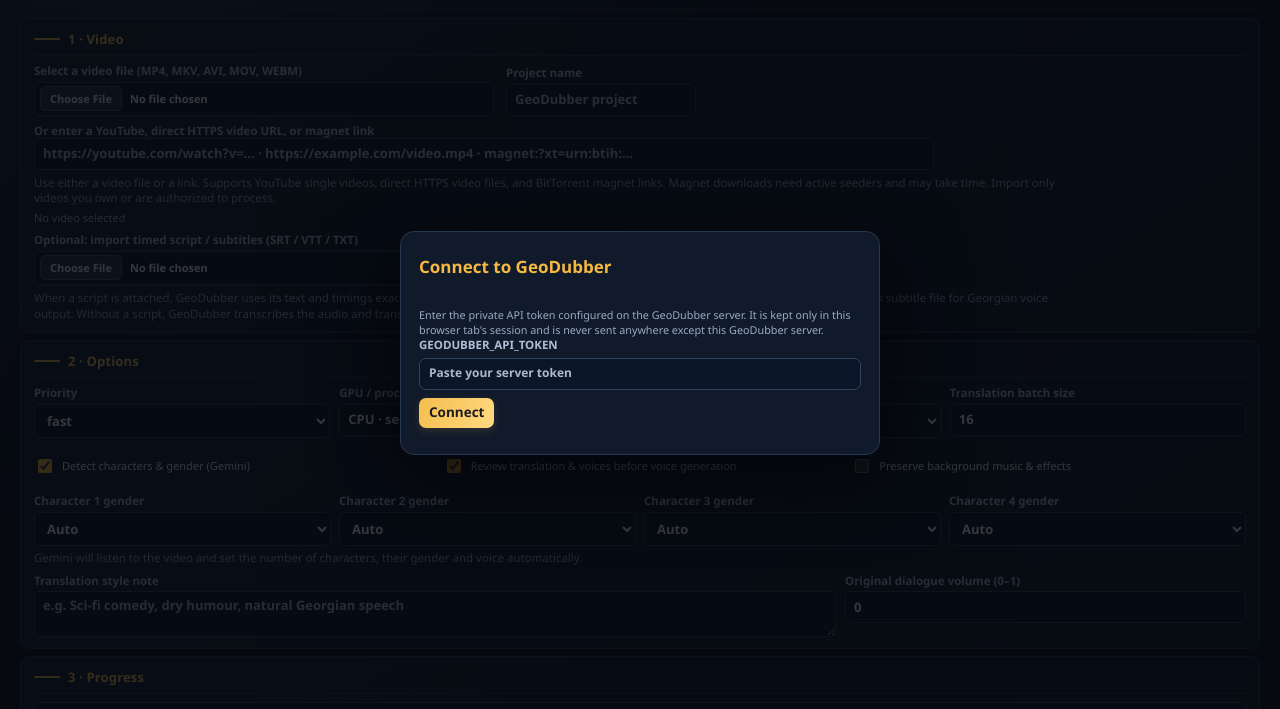
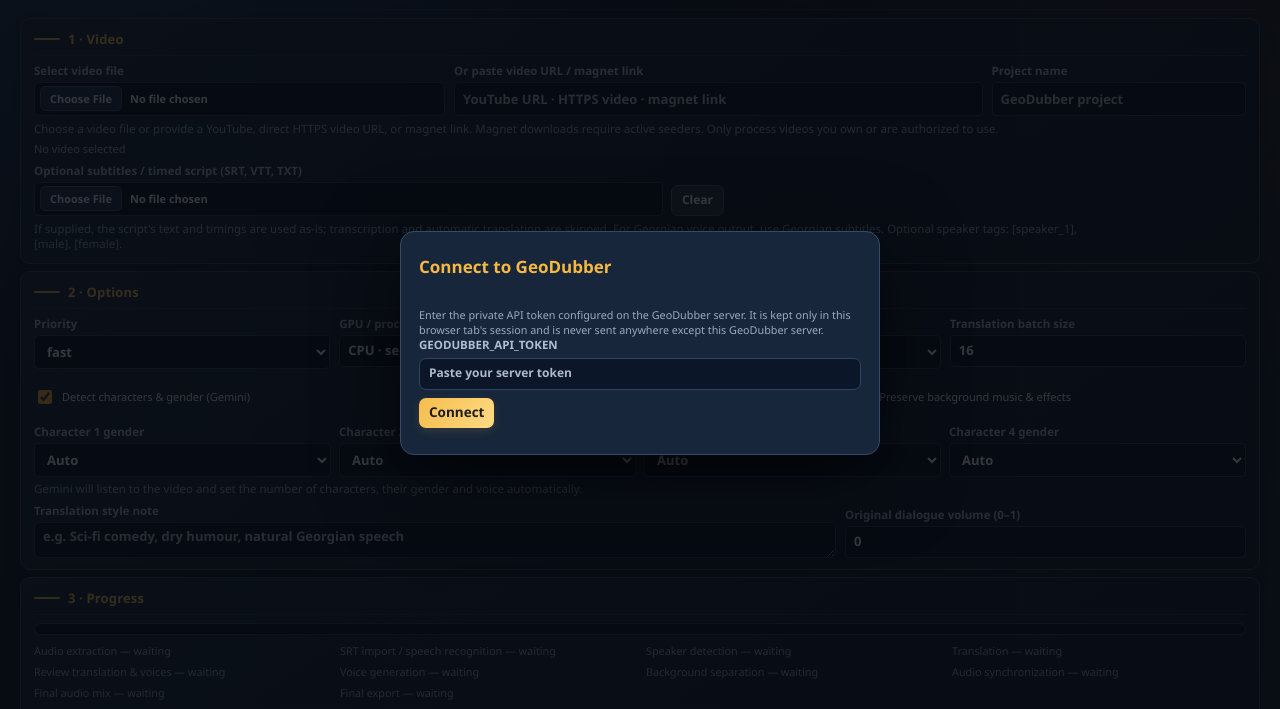
Before and after one commit to misho6344/geo_dubber, a plain HTML site: page web/index.html in a window 1280 px wide. Shown: the part 57-766 px from the top of the page. Drawn offline with Linux system fonts and the light colour scheme; no server answers.

Commit message:
Integrate video URL picker and tighten script and style fields

```diff
--- a/web/index.html
+++ b/web/index.html
@@ -197,6 +197,44 @@ button:disabled{transform:none}
  .topbar{gap:7px}.topbar .toolbar{width:100%}
 }
 
+
+/* Focused layout refinements: unified source picker and shorter inputs */
+:root{--bg:#111b2c;--panel:#17263b;--panel2:#20334e;--border:#344b68;--field:#101d30}
+body{
+ background:
+  radial-gradient(ellipse at 8% 5%,rgba(59,105,155,.34),transparent 36%),
+  radial-gradient(ellipse at 92% 18%,rgba(138,91,42,.19),transparent 32%),
+  radial-gradient(ellipse at 55% 100%,rgba(43,87,111,.22),transparent 42%),
+  linear-gradient(135deg,#142238 0%,#101a2b 48%,#1a2435 100%);
+ background-attachment:fixed;
+}
+.card{background:linear-gradient(145deg,rgba(29,46,69,.97),rgba(20,33,52,.97));border-color:#354c69}
+.video-input-grid{
+ display:grid;grid-template-columns:minmax(210px,1.05fr) minmax(260px,1.35fr) minmax(150px,.65fr);
+ gap:9px;align-items:end
+}
+.video-input-grid label{min-width:0}
+.video-input-grid input{height:34px;min-height:34px}
+.video-input-grid input[type=file]{padding:3px 5px;font-size:11px}
+.video-input-grid input[type=file]::file-selector-button{height:25px;margin-right:7px;padding:3px 8px;border:1px solid #526987;border-radius:5px;background:#2b4260;color:#f3f7ff;font:600 11px "Segoe UI",Arial,sans-serif}
+.script-import-row{display:flex;align-items:end;gap:8px;margin-top:8px;max-width:690px}
+.script-import-row label{flex:1;min-width:0}
+.script-import-row input[type=file]{height:31px;min-height:31px;padding:2px 5px;font-size:10.8px}
+.script-import-row input[type=file]::file-selector-button{height:23px;margin-right:7px;padding:2px 7px;border:1px solid #526987;border-radius:5px;background:#2b4260;color:#f3f7ff;font:600 10.5px "Segoe UI",Arial,sans-serif}
+.script-import-row button{height:31px;min-height:31px;padding:4px 10px}
+.script-hint{max-width:900px;margin-top:3px;font-size:10.5px}
+#translationStyleNote{min-height:34px!important;height:36px;max-height:52px;resize:vertical;padding:6px 8px}
+.shell>section.card:nth-of-type(2) .grid.two{align-items:end}
+@media(max-width:820px){
+ .video-input-grid{grid-template-columns:repeat(2,minmax(0,1fr))}
+ .video-input-grid .project-name-field{grid-column:1/-1;max-width:260px}
+}
+@media(max-width:560px){
+ .video-input-grid{grid-template-columns:1fr}
+ .video-input-grid .project-name-field{grid-column:auto;max-width:none}
+ .script-import-row{max-width:none}
+}
+
 </style>
 </head>
 <body>
@@ -212,26 +250,26 @@ button:disabled{transform:none}
 
 <section class="card">
   <h2>1 · Video</h2>
-  <div class="row stack">
-    <label class="grow">Select a video file (MP4, MKV, AVI, MOV, WEBM)
+  <div class="video-input-grid">
+    <label>Select video file
       <input type="file" id="videoFile" accept=".mp4,.mkv,.avi,.mov,.webm,video/*">
     </label>
-    <label style="width:190px">Project name
+    <label>Or paste video URL / magnet link
+      <input type="url" id="sourceUrl" maxlength="4096" placeholder="YouTube URL · HTTPS video · magnet link">
+    </label>
+    <label class="project-name-field">Project name
       <input id="projectName" maxlength="100" placeholder="GeoDubber project">
     </label>
   </div>
-  <label class="grow" style="display:block;margin-top:12px">Or enter a YouTube, direct HTTPS video URL, or magnet link
-    <input type="url" id="sourceUrl" maxlength="4096" placeholder="https://youtube.com/watch?v=... · https://example.com/video.mp4 · magnet:?xt=urn:btih:...">
-  </label>
-  <p class="hint">Use either a video file or a link. Supports YouTube single videos, direct HTTPS video files, and BitTorrent magnet links. Magnet downloads need active seeders and may take time. Import only videos you own or are authorized to process.</p>
+  <p class="hint">Choose a video file or provide a YouTube, direct HTTPS video URL, or magnet link. Magnet downloads require active seeders. Only process videos you own or are authorized to use.</p>
   <div class="filemeta" id="videoMeta">No video selected</div>
-  <div class="row stack" style="margin-top:12px">
-    <label class="grow">Optional: import timed script / subtitles (SRT / VTT / TXT)
+  <div class="script-import-row">
+    <label>Optional subtitles / timed script (SRT, VTT, TXT)
       <input type="file" id="scriptFile" accept=".srt,.vtt,.txt">
     </label>
     <button id="clearScript" type="button">Clear</button>
   </div>
-  <p class="hint">When a script is attached, GeoDubber uses its text and timings exactly as supplied: audio transcription and automatic translation are skipped. Use a Georgian subtitle file for Georgian voice output. Without a script, GeoDubber transcribes the audio and translates it into Georgian. Optional speaker tags: [speaker_1], [male], [female].</p>
+  <p class="hint script-hint">If supplied, the script's text and timings are used as-is; transcription and automatic translation are skipped. For Georgian voice output, use Georgian subtitles. Optional speaker tags: [speaker_1], [male], [female].</p>
 </section>
 
 <section class="card">
@@ -272,7 +310,7 @@ button:disabled{transform:none}
   <p class="hint" id="charHint">Gemini will listen to the video and estimate the number of characters and their genders. Voice generation uses the online Edge Georgian engine.</p>
   <div class="grid two" style="margin-top:12px">
     <label>Translation style note
-      <textarea id="translationStyleNote" rows="2" maxlength="1200" placeholder="e.g. Sci-fi comedy, dry humour, natural Georgian speech"></textarea>
+      <textarea id="translationStyleNote" rows="1" maxlength="1200" placeholder="e.g. Sci-fi comedy, dry humour, natural Georgian speech"></textarea>
     </label>
     <label>Original dialogue volume (0–1)
       <input type="number" id="originalDialogueVolume" min="0" max="1" step="0.05" value="0">
```
